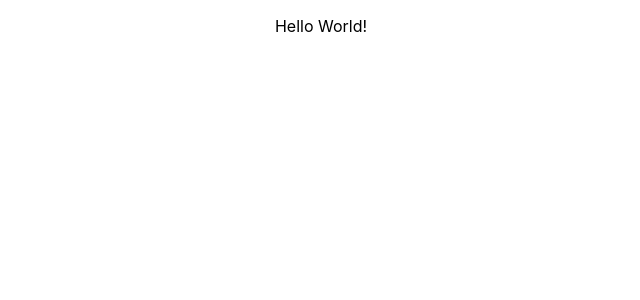
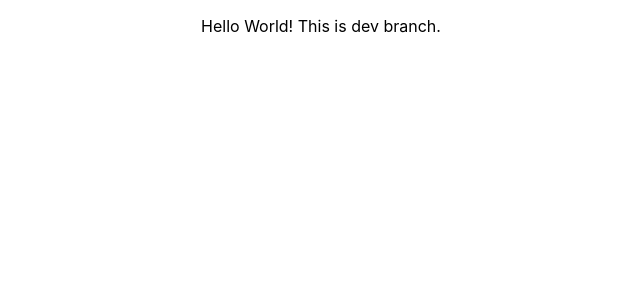
Before and after one commit to Naman-Saxena1/Bookztron-E-Commerce_Book_Store, a React (Create React App) app: page / in a window 1280 px wide. Shown: the top 300 px of the page, without its empty margins (319-959 px from the left). Built offline with nearby package versions, Linux system fonts and the light colour scheme.

Commit message:
Initial dev branch commit

```diff
--- a/src/App.js
+++ b/src/App.js
@@ -3,7 +3,7 @@ import './App.css';
 function App() {
   return (
     <div className="App">
-      <p>Hello World!</p>
+      <p>Hello World! This is dev branch.</p>
     </div>
   );
 }
```
